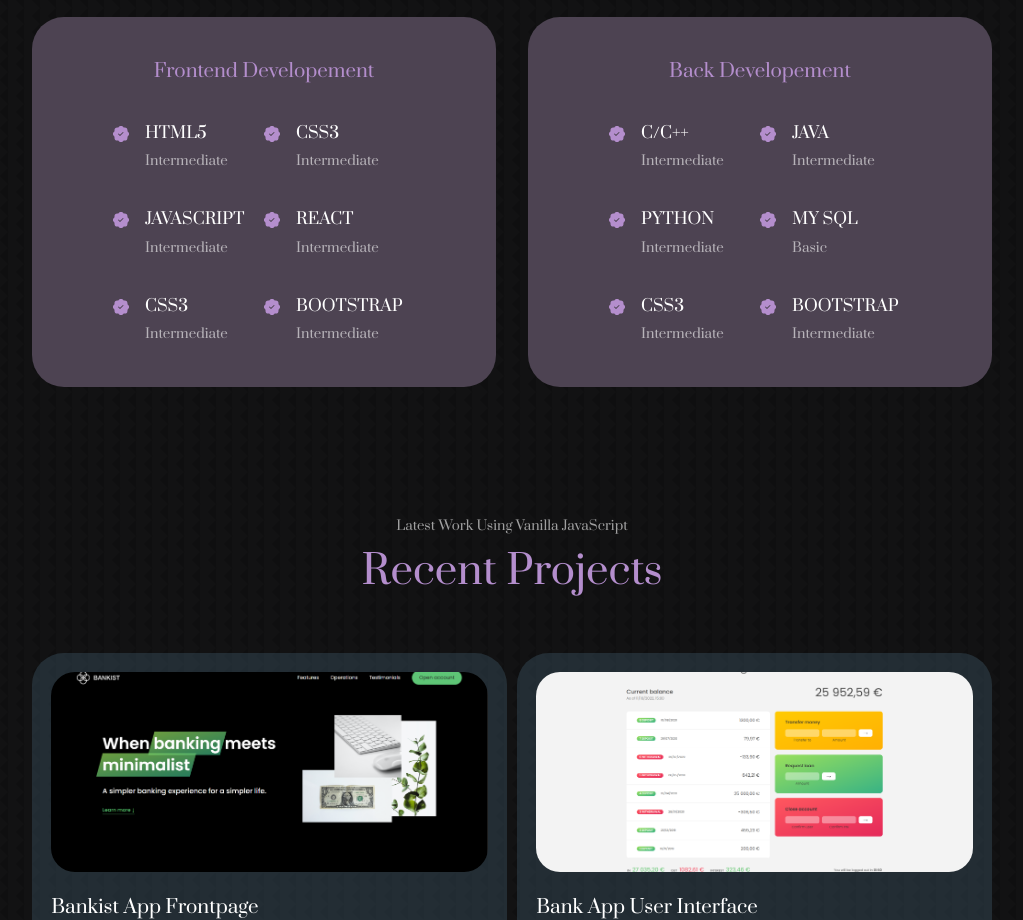
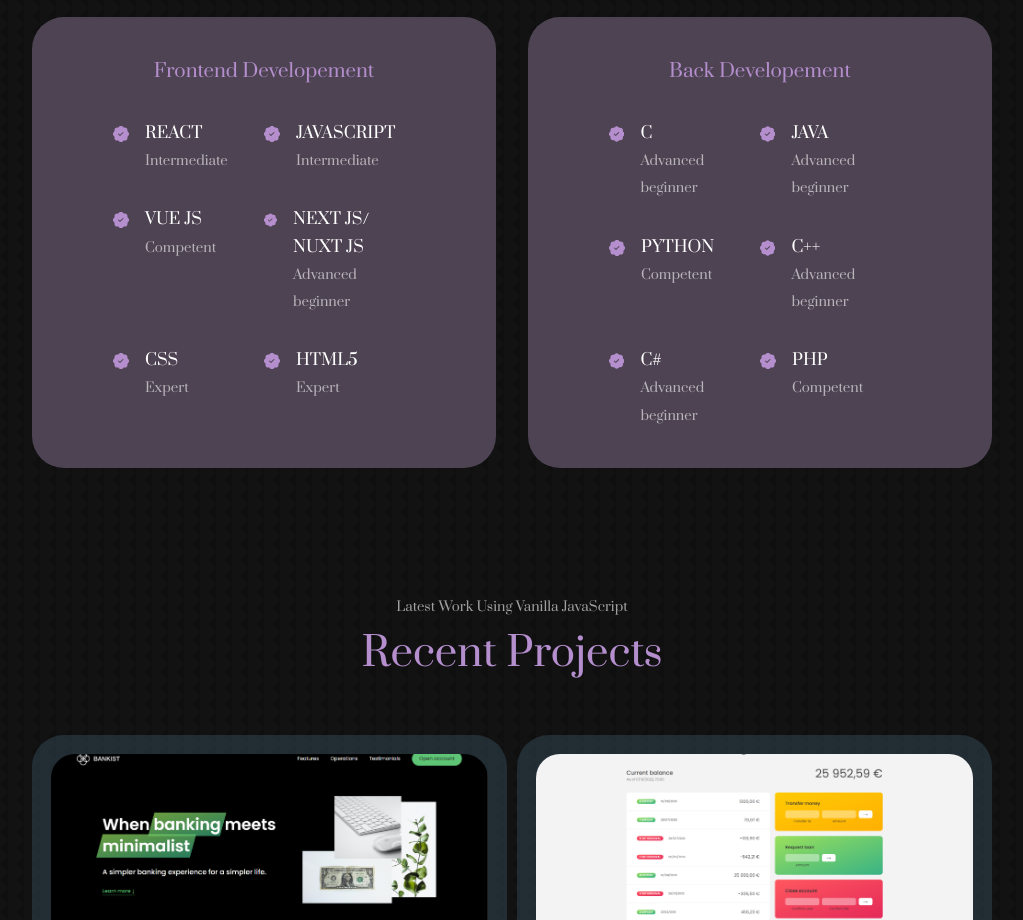
Before and after one commit to nidabaci/nidas-react-portofolio, a React (Create React App) app: page / in a window 1280 px wide. Shown: the part 1800-2720 px from the top of the page, without its empty margins (128-1151 px from the left). Built offline with nearby package versions, Linux system fonts and the light colour scheme.

Commit message:
feat: Updated languages

```diff
--- a/src/components/experience/Experience.jsx
+++ b/src/components/experience/Experience.jsx
@@ -12,18 +12,11 @@ const Experience = () => {
         <div className="experience__frontend">
           <h3>Frontend Developement</h3>
           <div className="experience__content">
-            <article className='experience__details'>
+          <article className='experience__details'>
               <BsFillPatchCheckFill className='experience__details-icon' />
               <div>
-                <h4>HTML5</h4>
-               <small className='text-light'> Intermediate</small>
-              </div>
-            </article>
-            <article className='experience__details'>
-              <BsFillPatchCheckFill className='experience__details-icon' />
-              <div>
-               <h4>CSS3</h4>
-               <small className='text-light'>Intermediate</small>
+                <h4>REACT</h4>
+                <small className='text-light'>Intermediate</small>
               </div>
             </article>
             <article className='experience__details'>
@@ -36,22 +29,31 @@ const Experience = () => {
             <article className='experience__details'>
               <BsFillPatchCheckFill className='experience__details-icon' />
               <div>
-                <h4>REACT</h4>
-                <small className='text-light'>Intermediate</small>
+                <h4>VUE JS</h4>
+               <small className='text-light'>Competent</small>
               </div>
             </article>
             <article className='experience__details'>
               <BsFillPatchCheckFill className='experience__details-icon' />
               <div>
-               <h4>CSS3</h4>
-               <small className='text-light'>Intermediate</small>
+               <h4>NEXT JS/ NUXT JS</h4>
+               <small className='text-light'>Advanced beginner</small>
+              </div>
+            </article>
+
+
+            <article className='experience__details'>
+              <BsFillPatchCheckFill className='experience__details-icon' />
+              <div>
+               <h4>CSS</h4>
+               <small className='text-light'>Expert</small>
               </div>
             </article>
             <article className='experience__details'>
               <BsFillPatchCheckFill className='experience__details-icon' />
               <div>
-               <h4>BOOTSTRAP</h4>
-               <small className='text-light'>Intermediate</small>
+               <h4>HTML5</h4>
+               <small className='text-light'>Expert</small>
               </div>
             </article>
           </div>
@@ -63,43 +65,43 @@ const Experience = () => {
             <article className='experience__details'>
               <BsFillPatchCheckFill className='experience__details-icon' />
               <div>
-              <h4>C/C++</h4>
-              <small className='text-light'> Intermediate</small>
+              <h4>C </h4>
+              <small className='text-light'>Advanced beginner</small>
               </div>
             </article>
             <article className='experience__details'>
               <BsFillPatchCheckFill className='experience__details-icon' />
               <div>
                 <h4>JAVA</h4>
-              <small className='text-light'>Intermediate</small>
+              <small className='text-light'>Advanced beginner</small>
               </div>
             </article>
             <article className='experience__details'>
               <BsFillPatchCheckFill className='experience__details-icon' />
               <div>
                  <h4>PYTHON</h4>
-              <small className='text-light'>Intermediate</small>
+              <small className='text-light'>Competent</small>
               </div>
             </article>
             <article className='experience__details'>
               <BsFillPatchCheckFill className='experience__details-icon' />
               <div>
-                <h4>MY SQL</h4>
-              <small className='text-light'>Basic</small>
+                <h4>C++</h4>
+              <small className='text-light'>Advanced beginner</small>
               </div>
             </article>
             <article className='experience__details'>
               <BsFillPatchCheckFill className='experience__details-icon' />
               <div>
-                <h4>CSS3</h4>
-              <small className='text-light'>Intermediate</small>
+                <h4>C#</h4>
+              <small className='text-light'>Advanced beginner</small>
               </div>
             </article>
             <article className='experience__details'>
               <BsFillPatchCheckFill className='experience__details-icon' />
               <div>
-                <h4>BOOTSTRAP</h4>
-              <small className='text-light'>Intermediate</small>
+                <h4>PHP</h4>
+              <small className='text-light'>Competent</small>
               </div>
             </article>
           </div>
```
